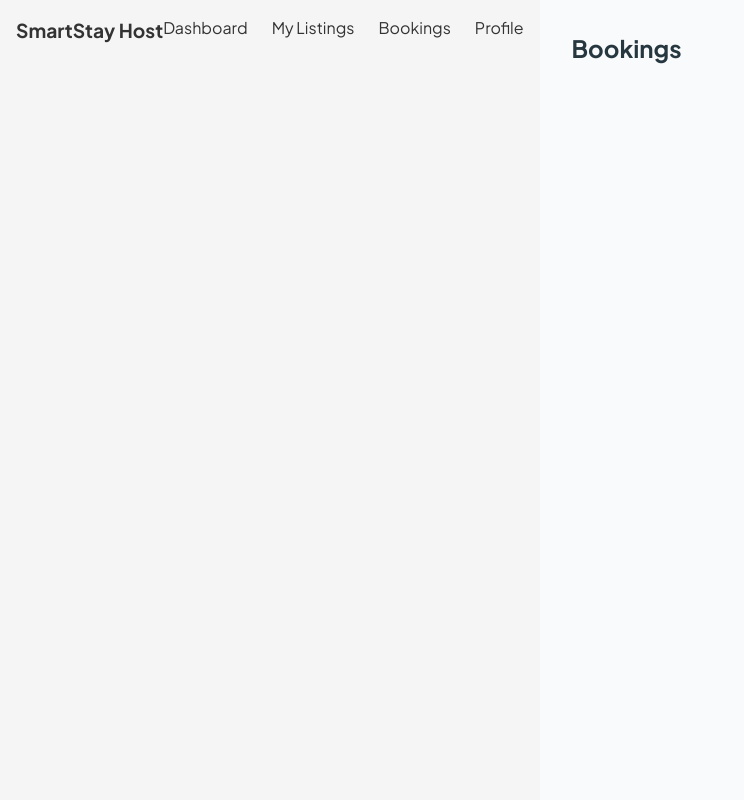
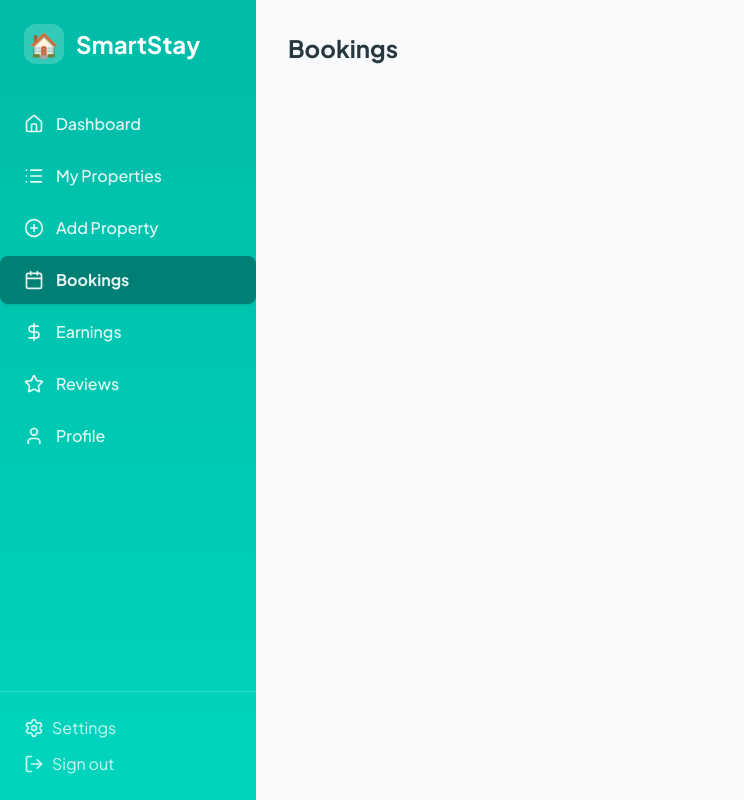
Before and after one commit to meghanamanchala/SmartStay, a Next.js app in the folder smart-stay/: page /host/bookings in a window 1280 px wide. Shown: the whole page, without its empty margins (0-744 px from the left). Built offline with nearby package versions, Linux system fonts and the light colour scheme.

Commit message:
feat: enhance GuestNavbar and HostNavbar with icons and improved styling

```diff
--- a/smart-stay/components/navbar/GuestNavbar.tsx
+++ b/smart-stay/components/navbar/GuestNavbar.tsx
@@ -1,38 +1,47 @@
 'use client';
 import Link from 'next/link';
 import { usePathname } from 'next/navigation';
+import { Home, Search, Heart, Calendar, User, Settings, LogOut } from 'lucide-react';
 
 const navItems = [
-  { name: 'Dashboard', href: '/dashboard/profile/guest' },
-  { name: 'Explore', href: '/explore' },
-  { name: 'Wishlists', href: '/wishlists' },
-  { name: 'Bookings', href: '/bookings' },
-  { name: 'Profile', href: '/dashboard/profile/guest' },
+  { name: 'Dashboard', href: '/guest/dashboard', icon: <Home className="w-5 h-5 mr-3" /> },
+  { name: 'Explore', href: '/guest/explore', icon: <Search className="w-5 h-5 mr-3" /> },
+  { name: 'Wishlists', href: '/guest/wishlists', icon: <Heart className="w-5 h-5 mr-3" /> },
+  { name: 'Bookings', href: '/guest/bookings', icon: <Calendar className="w-5 h-5 mr-3" /> },
+  { name: 'Profile', href: '/guest/profile', icon: <User className="w-5 h-5 mr-3" /> },
 ];
 
 export default function GuestNavbar() {
   const pathname = usePathname();
 
   return (
-    <nav className="flex flex-col w-64 h-full bg-white border-r">
-      <div className="p-6 font-bold text-xl">SmartStay</div>
-      <ul className="flex-1">
+    <nav className="flex flex-col w-64 h-screen bg-gradient-to-b from-teal-500 to-teal-400 text-white shadow-lg">
+      <div className="p-6 font-bold text-2xl flex items-center gap-3">
+        <span className="w-10 h-10 rounded-xl bg-white/20 flex items-center justify-center text-2xl">🏠</span>
+        <span>SmartStay</span>
+      </div>
+      <ul className="flex-1 mt-2">
         {navItems.map((item) => (
           <li key={item.name}>
             <Link
               href={item.href}
-              className={`flex items-center px-6 py-3 text-gray-700 hover:bg-green-100 rounded-lg transition ${
-                pathname === item.href ? 'bg-green-100 font-semibold text-green-600' : ''
+              className={`flex items-center px-6 py-3 my-1 rounded-lg transition font-medium text-white/90 hover:bg-teal-600 hover:text-white ${
+                pathname === item.href ? 'bg-teal-700/90 text-white font-semibold shadow' : ''
               }`}
             >
+              {item.icon}
               {item.name}
             </Link>
           </li>
         ))}
       </ul>
-      <div className="p-6 border-t">
-        <Link href="/settings" className="block mb-2 text-gray-600 hover:text-green-600">Settings</Link>
-        <Link href="/signout" className="block text-gray-600 hover:text-green-600">Sign out</Link>
+      <div className="p-6 border-t border-white/20 mt-2">
+        <Link href="/settings" className="flex items-center mb-3 text-white/80 hover:text-white transition">
+          <Settings className="w-5 h-5 mr-2" /> Settings
+        </Link>
+        <Link href="/signout" className="flex items-center text-white/80 hover:text-white transition">
+          <LogOut className="w-5 h-5 mr-2" /> Sign out
+        </Link>
       </div>
     </nav>
   );
--- a/smart-stay/components/navbar/HostNavbar.tsx
+++ b/smart-stay/components/navbar/HostNavbar.tsx
@@ -1,29 +1,50 @@
-import React from 'react';
+'use client';
+import Link from 'next/link';
+import { usePathname } from 'next/navigation';
+import { Home, List, PlusCircle, Calendar, DollarSign, Star, User, Settings, LogOut } from 'lucide-react';
 
-const HostNavbar: React.FC = () => {
-    return (
-        <nav style={{ padding: '1rem', background: '#f5f5f5', display: 'flex', justifyContent: 'space-between' }}>
-            <div>
-                <a href="/" style={{ fontWeight: 'bold', fontSize: '1.2rem', textDecoration: 'none', color: '#333' }}>
-                    SmartStay Host
-                </a>
-            </div>
-            <ul style={{ listStyle: 'none', display: 'flex', gap: '1.5rem', margin: 0, padding: 0 }}>
-                <li>
-                    <a href="/host/dashboard" style={{ textDecoration: 'none', color: '#333' }}>Dashboard</a>
-                </li>
-                <li>
-                    <a href="/host/listings" style={{ textDecoration: 'none', color: '#333' }}>My Listings</a>
-                </li>
-                <li>
-                    <a href="/host/bookings" style={{ textDecoration: 'none', color: '#333' }}>Bookings</a>
-                </li>
-                <li>
-                    <a href="/host/profile" style={{ textDecoration: 'none', color: '#333' }}>Profile</a>
-                </li>
-            </ul>
-        </nav>
-    );
-};
+const navItems = [
+  { name: 'Dashboard', href: '/host/dashboard', icon: <Home className="w-5 h-5 mr-3" /> },
+  { name: 'My Properties', href: '/host/properties', icon: <List className="w-5 h-5 mr-3" /> },
+  { name: 'Add Property', href: '/host/add-property', icon: <PlusCircle className="w-5 h-5 mr-3" /> },
+  { name: 'Bookings', href: '/host/bookings', icon: <Calendar className="w-5 h-5 mr-3" /> },
+  { name: 'Earnings', href: '/host/earnings', icon: <DollarSign className="w-5 h-5 mr-3" /> },
+  { name: 'Reviews', href: '/host/reviews', icon: <Star className="w-5 h-5 mr-3" /> },
+  { name: 'Profile', href: '/host/profile', icon: <User className="w-5 h-5 mr-3" /> },
+];
 
-export default HostNavbar;
+export default function HostNavbar() {
+  const pathname = usePathname();
+
+  return (
+    <nav className="flex flex-col w-64 h-screen bg-gradient-to-b from-teal-500 to-teal-400 text-white shadow-lg">
+      <div className="p-6 font-bold text-2xl flex items-center gap-3">
+        <span className="w-10 h-10 rounded-xl bg-white/20 flex items-center justify-center text-2xl">🏠</span>
+        <span>SmartStay</span>
+      </div>
+      <ul className="flex-1 mt-2">
+        {navItems.map((item) => (
+          <li key={item.name}>
+            <Link
+              href={item.href}
+              className={`flex items-center px-6 py-3 my-1 rounded-lg transition font-medium text-white/90 hover:bg-teal-600 hover:text-white ${
+                pathname === item.href ? 'bg-teal-700/90 text-white font-semibold shadow' : ''
+              }`}
+            >
+              {item.icon}
+              {item.name}
+            </Link>
+          </li>
+        ))}
+      </ul>
+      <div className="p-6 border-t border-white/20 mt-2">
+        <Link href="/settings" className="flex items-center mb-3 text-white/80 hover:text-white transition">
+          <Settings className="w-5 h-5 mr-2" /> Settings
+        </Link>
+        <Link href="/signout" className="flex items-center text-white/80 hover:text-white transition">
+          <LogOut className="w-5 h-5 mr-2" /> Sign out
+        </Link>
+      </div>
+    </nav>
+  );
+}
```
